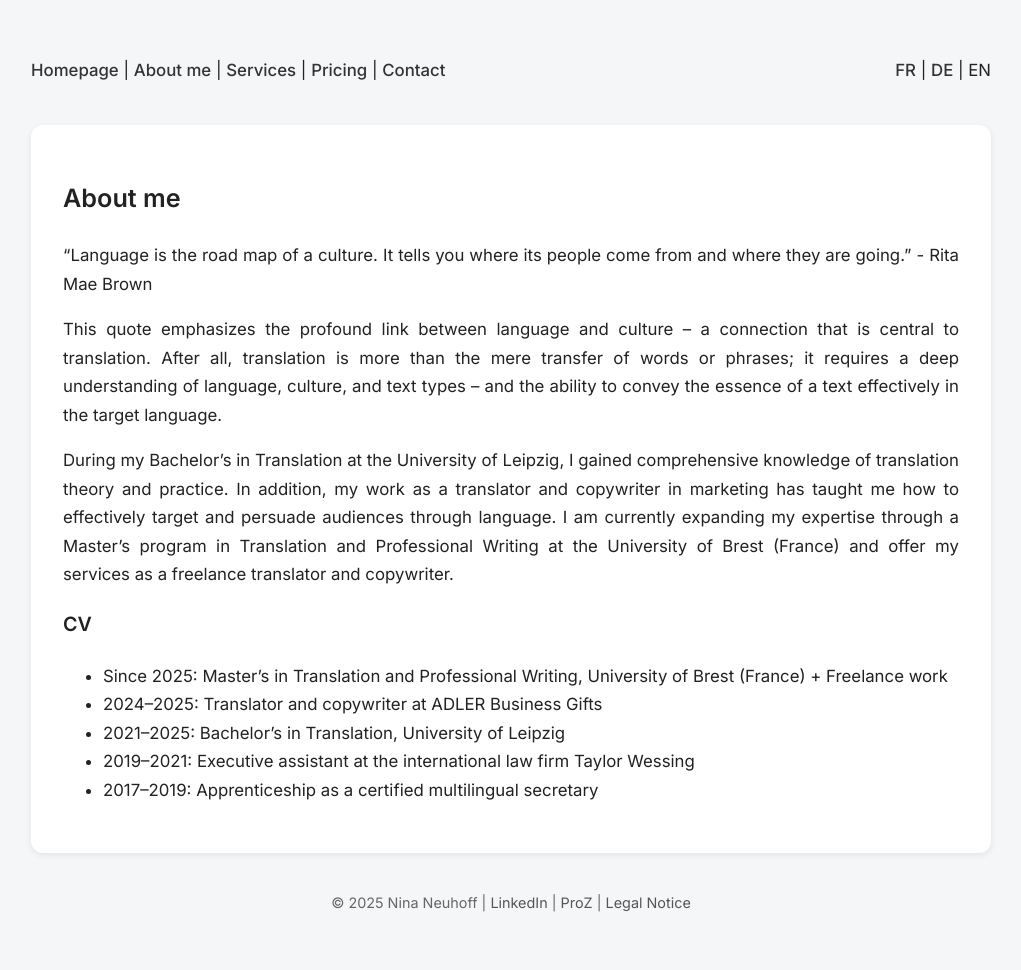
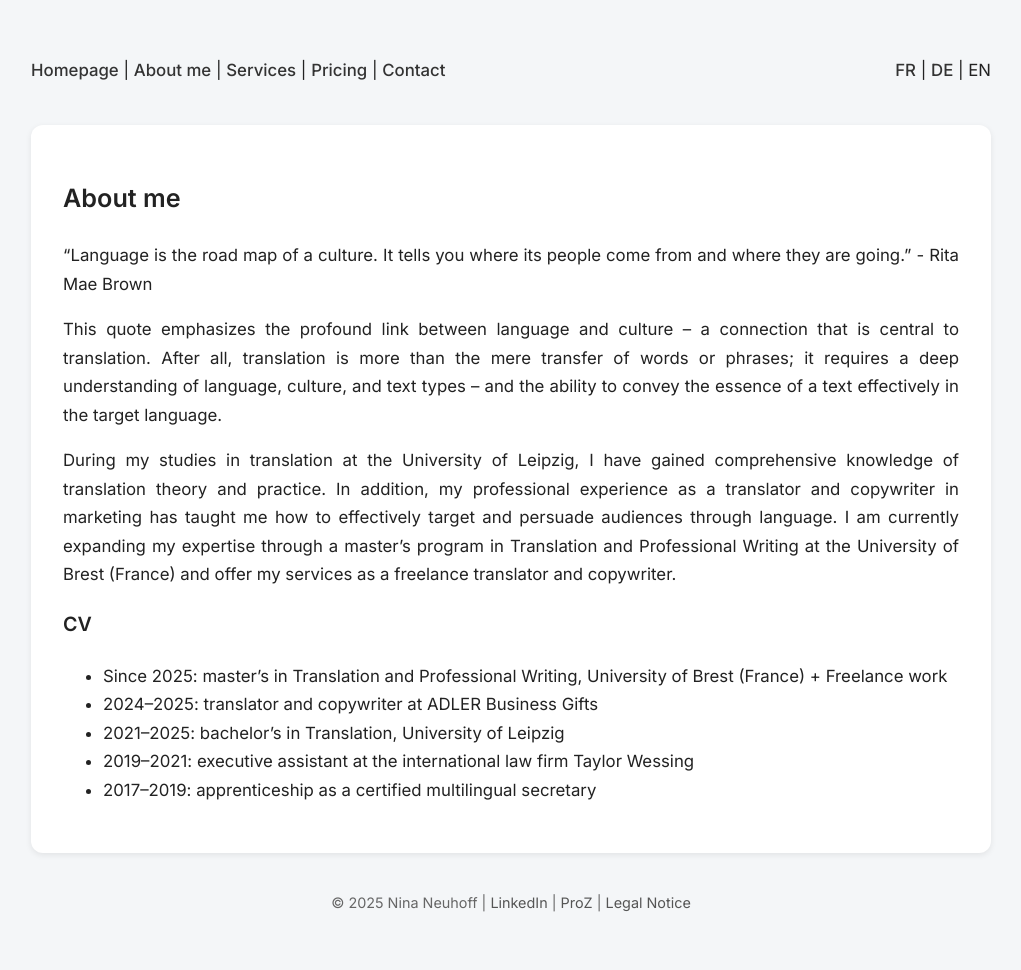
Before and after one commit to nneuhoff/traduction-translation-uebersetzung, a Jekyll site: the page built from en/about.md, in a window 1280 px wide. Shown: the whole page, without its empty margins (129-1150 px from the left). Built offline with Jekyll 4.4.1, drawn with Linux system fonts in a browser that asks for light colours.

Commit message:
Update about.md

```diff
--- a/en/about.md
+++ b/en/about.md
@@ -10,11 +10,11 @@ lang: en
 
 This quote emphasizes the profound link between language and culture – a connection that is central to translation. After all, translation is more than the mere transfer of words or phrases; it requires a deep understanding of language, culture, and text types – and the ability to convey the essence of a text effectively in the target language.
 
-During my Bachelor’s in Translation at the University of Leipzig, I gained comprehensive knowledge of translation theory and practice. In addition, my work as a translator and copywriter in marketing has taught me how to effectively target and persuade audiences through language. I am currently expanding my expertise through a Master’s program in Translation and Professional Writing at the University of Brest (France) and offer my services as a freelance translator and copywriter.
+During my studies in translation at the University of Leipzig, I have gained comprehensive knowledge of translation theory and practice. In addition, my professional experience as a translator and copywriter in marketing has taught me how to effectively target and persuade audiences through language. I am currently expanding my expertise through a master’s program in Translation and Professional Writing at the University of Brest (France) and offer my services as a freelance translator and copywriter.
 
 ### CV
-- Since 2025: Master’s in Translation and Professional Writing, University of Brest (France) + Freelance work
-- 2024–2025: Translator and copywriter at ADLER Business Gifts
-- 2021–2025: Bachelor’s in Translation, University of Leipzig
-- 2019–2021: Executive assistant at the international law firm Taylor Wessing
-- 2017–2019: Apprenticeship as a certified multilingual secretary
+- Since 2025: master’s in Translation and Professional Writing, University of Brest (France) + Freelance work
+- 2024–2025: translator and copywriter at ADLER Business Gifts
+- 2021–2025: bachelor’s in Translation, University of Leipzig
+- 2019–2021: executive assistant at the international law firm Taylor Wessing
+- 2017–2019: apprenticeship as a certified multilingual secretary
```
